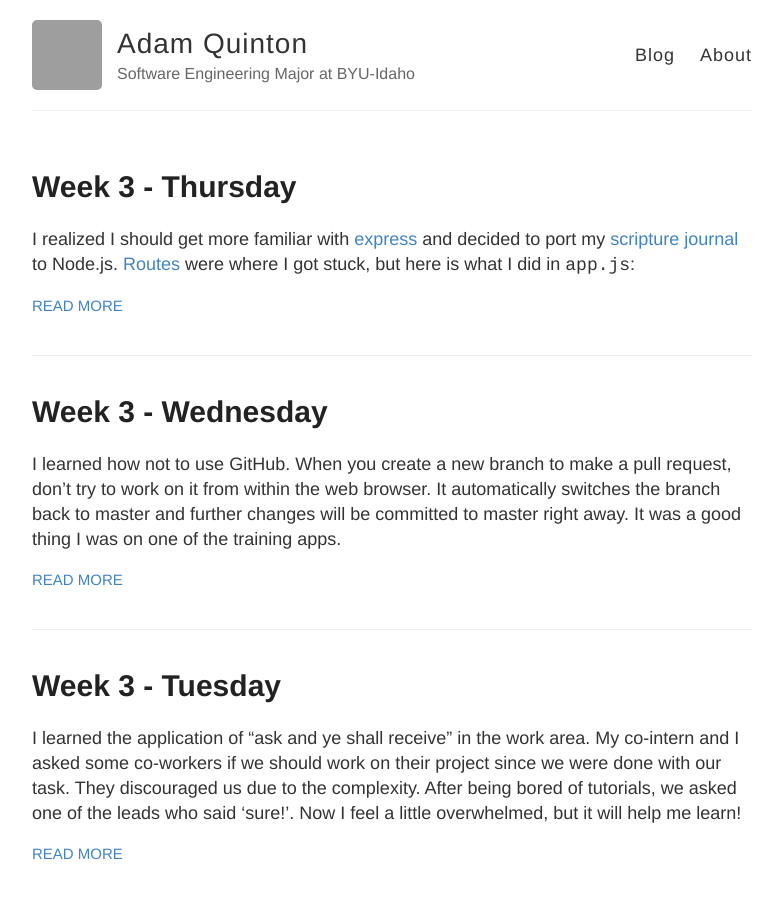
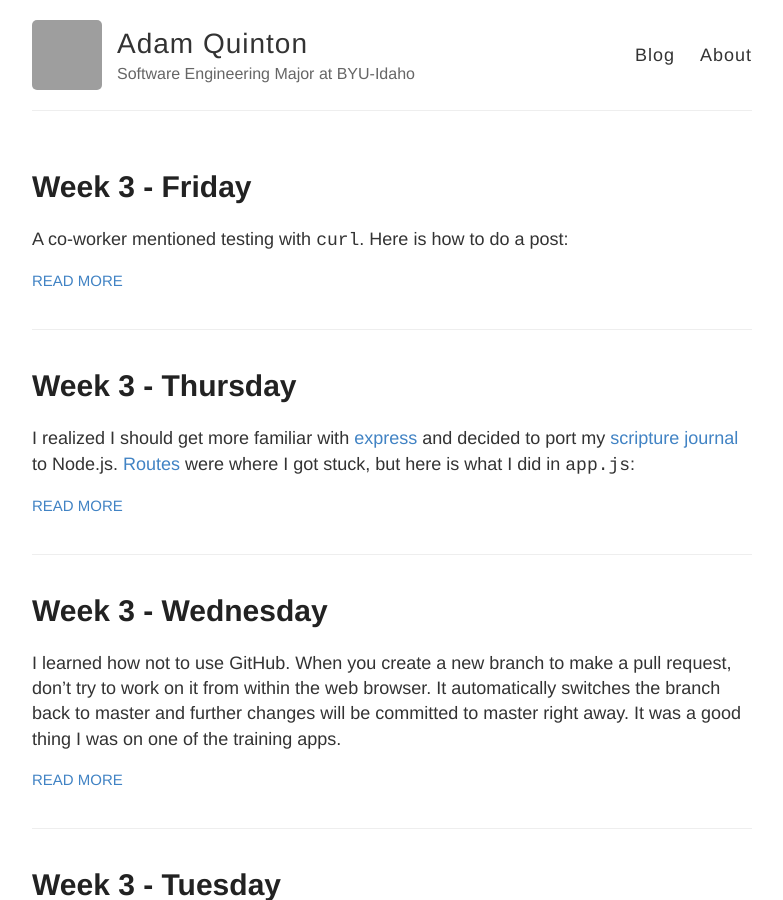
Before and after one commit to zvakanaka/internship_2016_zvakanaka.github.io, a Jekyll site: the page built from index.html, in a window 1280 px wide and 900 px high. Shown: the whole window, without its empty margins (248-1031 px from the left). Built offline with Jekyll 4.4.1, drawn with Linux system fonts in a browser that asks for light colours; grey boxes are pictures that could not be loaded.

Commit message:
POSt with curl

````diff
--- /dev/null
+++ b/_posts/2016-5-13-Week-3-Friday.md
@@ -0,0 +1,9 @@
+---
+layout: post
+title: Week 3 - Friday
+---
+A co-worker mentioned testing with `curl`. Here is how to do a post:
+
+```curl -d '{"MyKey":"My Value"}' -H "Content-Type: application/json" http://127.0.0.1:5000/```
+
+Tried to test Derrick's pull request basically all day. Sometimes things just don't work.
````
Also changed, not shown: _posts/2016-5-12-Week-3-Thursday.md (+1 -1 lines).
